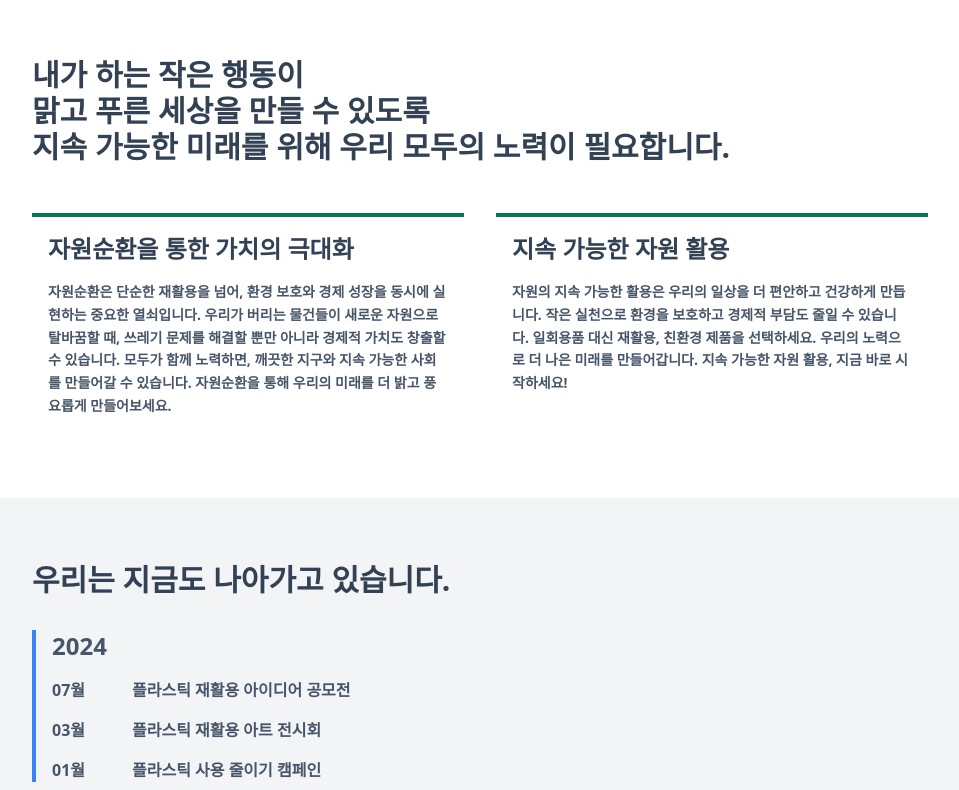
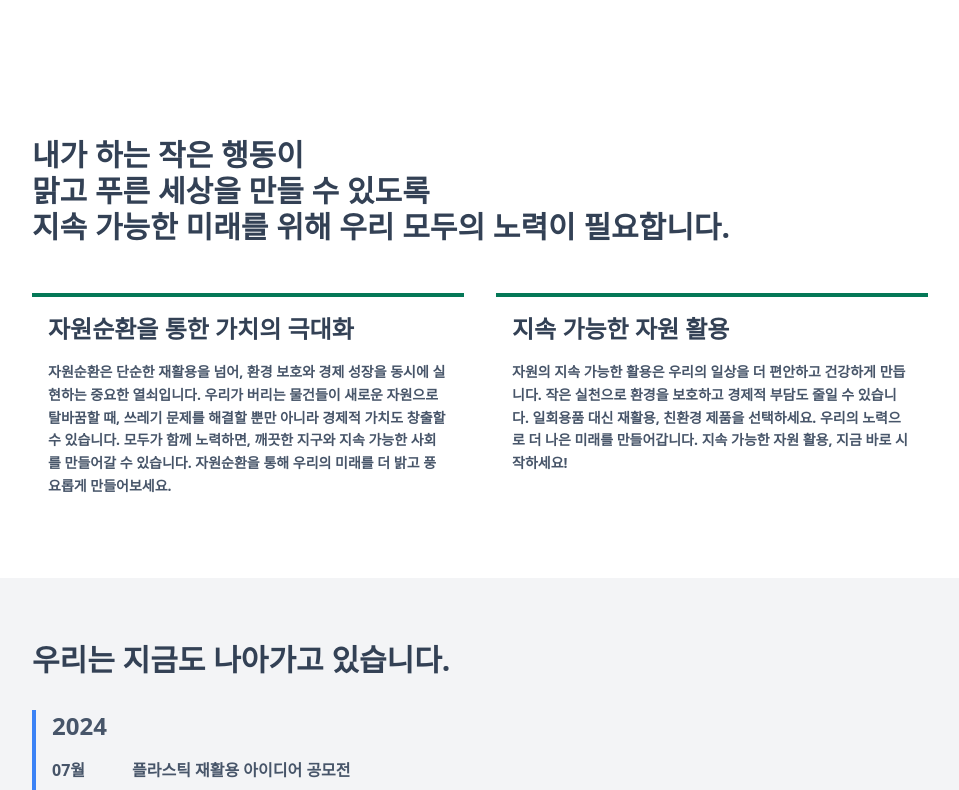
Before and after one commit to Plastic-Recycling/Front, a React (Vite) app: page /about in a window 1280 px wide. Shown: the part 919-1709 px from the top of the page, without its empty margins (160-1119 px from the left). Built offline with nearby package versions, Linux system fonts and the light colour scheme; no server answers.

Commit message:
div 크기 조절

```diff
--- a/src/components/home/About.jsx
+++ b/src/components/home/About.jsx
@@ -14,7 +14,7 @@ const About = () => {
                 </div>
             </section>
 
-            <section className="py-16 px-4 md:px-8 lg:px-16 mt-20">
+            <section className="py-16 px-4 md:px-8 lg:px-16 mt-40">
                 <div className="max-w-4xl mx-auto">
                     <h2 className="text-3xl font-bold mb-8 text-slate-700">내가 하는 작은 행동이<br />맑고 푸른 세상을 만들 수 있도록<br />지속 가능한 미래를 위해 우리 모두의 노력이 필요합니다.</h2>
                     <div className="grid grid-cols-1 md:grid-cols-2 gap-8 mt-12">
--- a/src/components/home/Products.jsx
+++ b/src/components/home/Products.jsx
@@ -39,7 +39,7 @@ const totalCarbonReduction = productData.carbonReductions.reduce((sum, item) =>
 export function Products() {
     return (
         <div className="bg-white">
-            <div className="container mx-auto p-4 mt-20">
+            <div className="container mx-auto p-4 mt-15">
                 <h1 className="text-2xl font-bold mb-4">자원순환 성과</h1>
 
                 <div className="grid grid-cols-1 md:grid-cols-2 gap-4">
--- a/src/components/user/Profile.jsx
+++ b/src/components/user/Profile.jsx
@@ -34,7 +34,7 @@ const Profile = () => {
     const totalCarbonReduction = data.carbonReductions.reduce((sum, item) => sum + item.reduction, 0);
 
     return (
-        <div className="container mx-auto p-4 mt-20">
+        <div className="container mx-auto p-4 mt-10">
             <h1 className="text-2xl font-bold mb-4">프로필 페이지</h1>
 
             <div className="grid grid-cols-1 md:grid-cols-2 gap-4">
```
